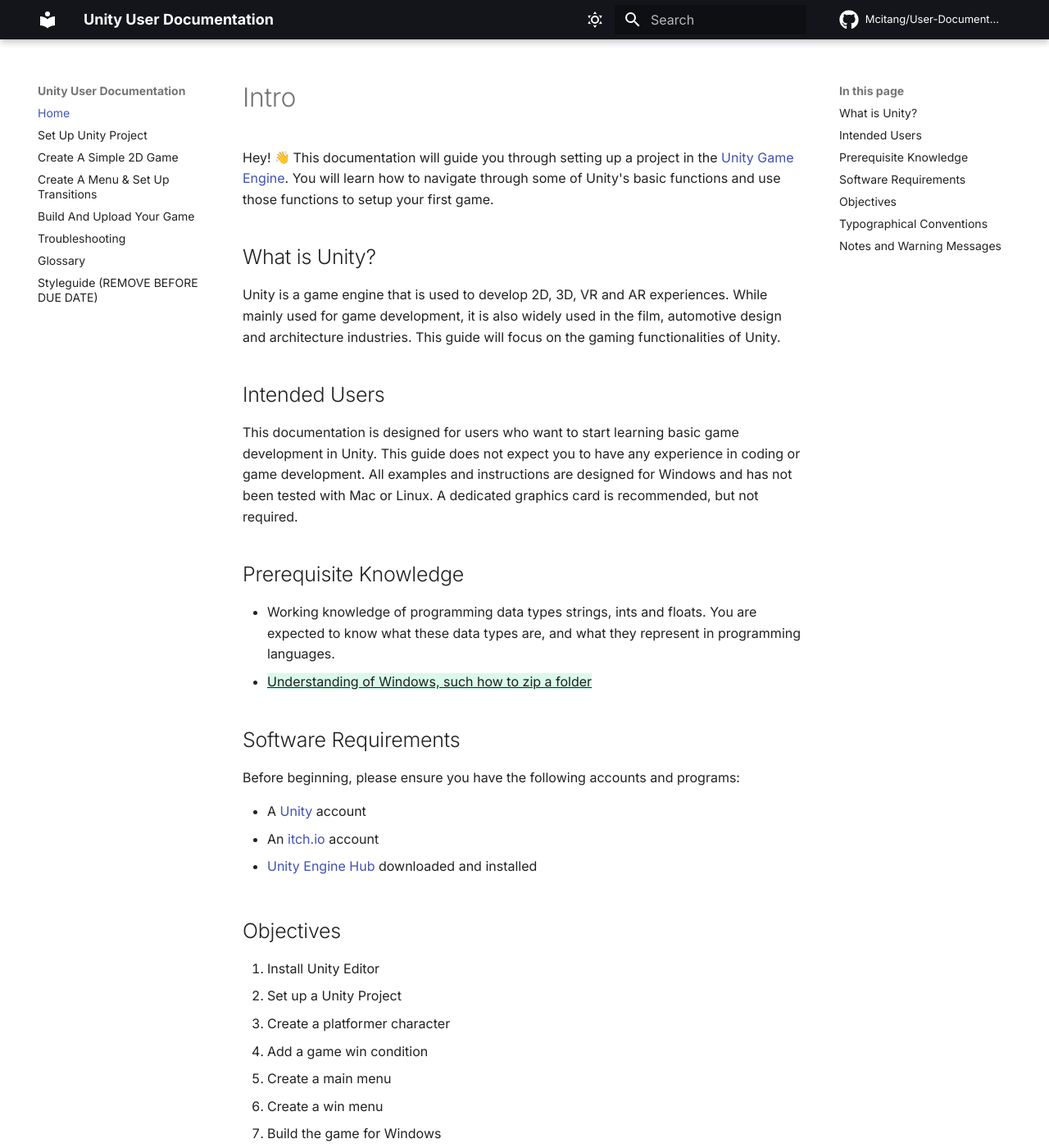
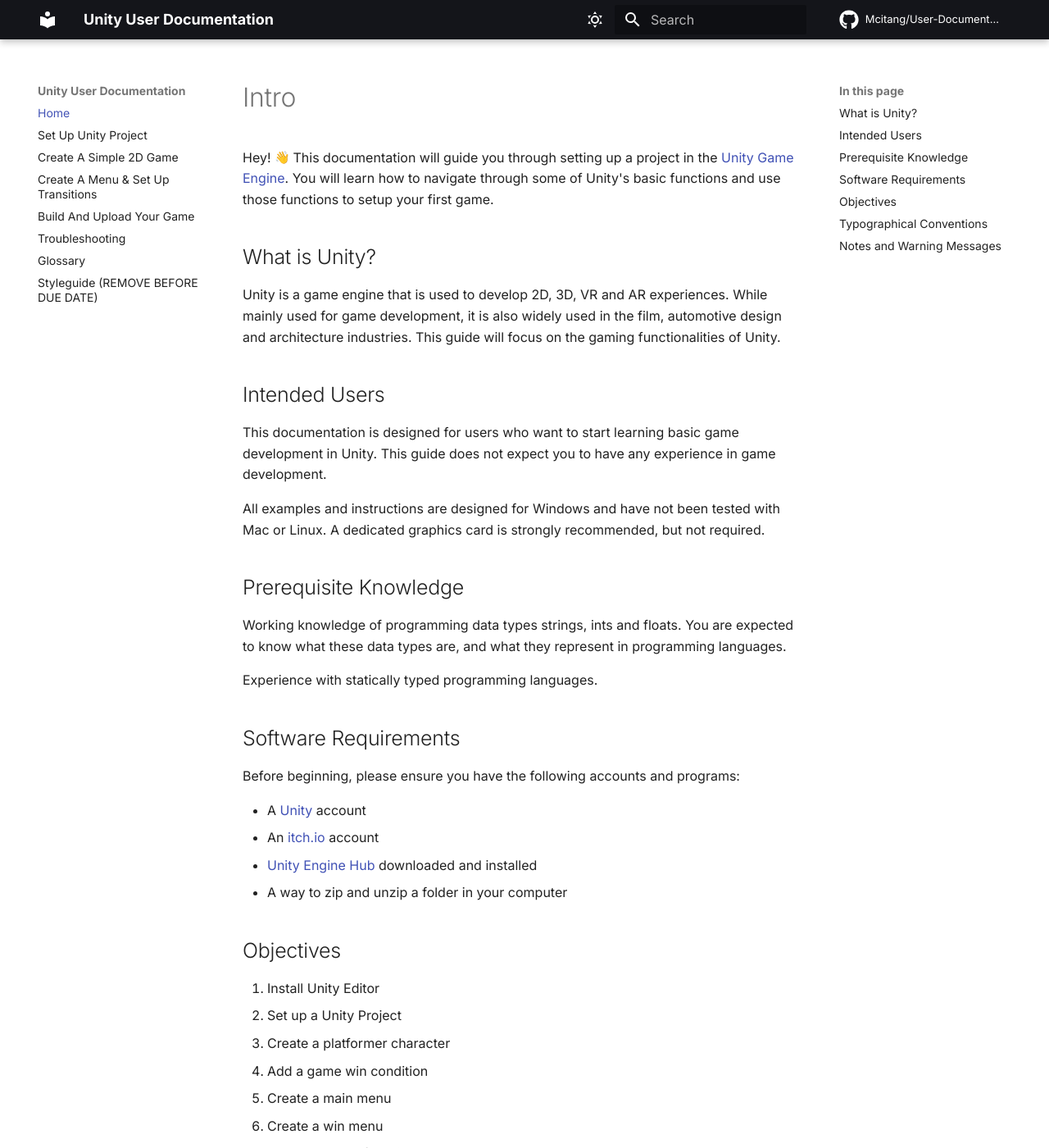
Before and after one commit to Mcitang/User-Documentation, an MkDocs documentation site: the page built from docs/index.md, in a window 1280 px wide and 1400 px high. Shown: the whole window at 82% size. Built offline with MkDocs 1.6.1 and Material for MkDocs 9.7.7, drawn with Linux system fonts in a browser that asks for light colours; emoji names are drawn with the system emoji font; comment, search, counter and statistics services are not loaded.

```diff
--- a/docs/index.md
+++ b/docs/index.md
@@ -6,20 +6,23 @@ Unity is a game engine that is used to develop 2D, 3D, VR and AR experiences. Wh
 
 
 ## Intended Users
-This documentation is designed for users who want to start learning basic game development in Unity. This guide does not expect you to have any experience in coding or game development.
-All examples and instructions are designed for Windows and has not been tested with Mac or Linux. A dedicated graphics card is recommended, but not required.
+This documentation is designed for users who want to start learning basic game development in Unity. This guide does not expect you to have any experience in game development.
+
+All examples and instructions are designed for Windows and have not been tested with Mac or Linux. A dedicated graphics card is strongly recommended, but not required.
 
 ## Prerequisite Knowledge
-- Working knowledge of programming data types strings, ints and floats. You are expected to know what these data types are, and what they represent in programming languages.
-- {++Understanding of Windows, such how to zip a folder++}
+Working knowledge of programming data types strings, ints and floats. You are expected to know what these data types are, and what they represent in programming languages.
+
+Experience with statically typed programming languages.
 
 ## Software Requirements
 Before beginning, please ensure you have the following accounts and programs:
 
 - A [Unity] [unity-url] account
 - An [itch.io][itch-url] account
+- [Unity Engine Hub][unity-hub-url] downloaded and installed
+- A way to zip and unzip a folder in your computer
 
-- [Unity Engine Hub][unity-hub-url] downloaded and installed
 
 ## Objectives
 1. Install Unity Editor
```
Also changed, not shown: docs/setup-project.md (+20 -11 lines).
